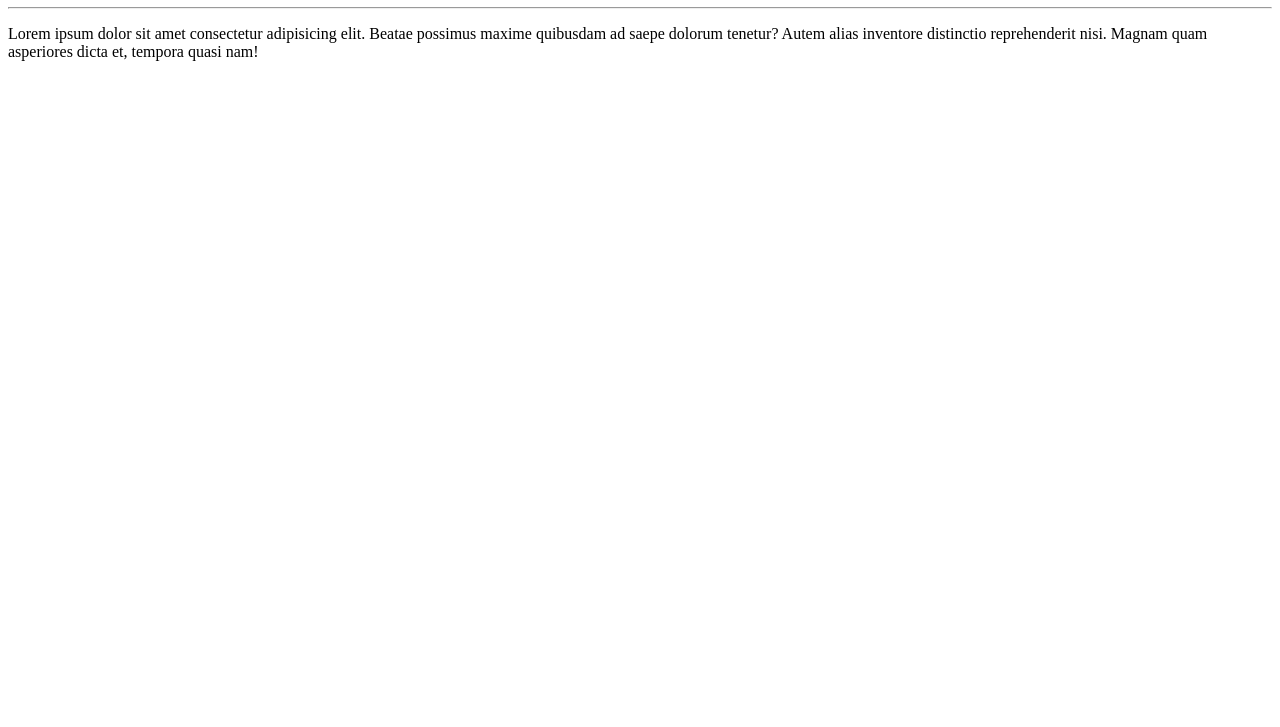
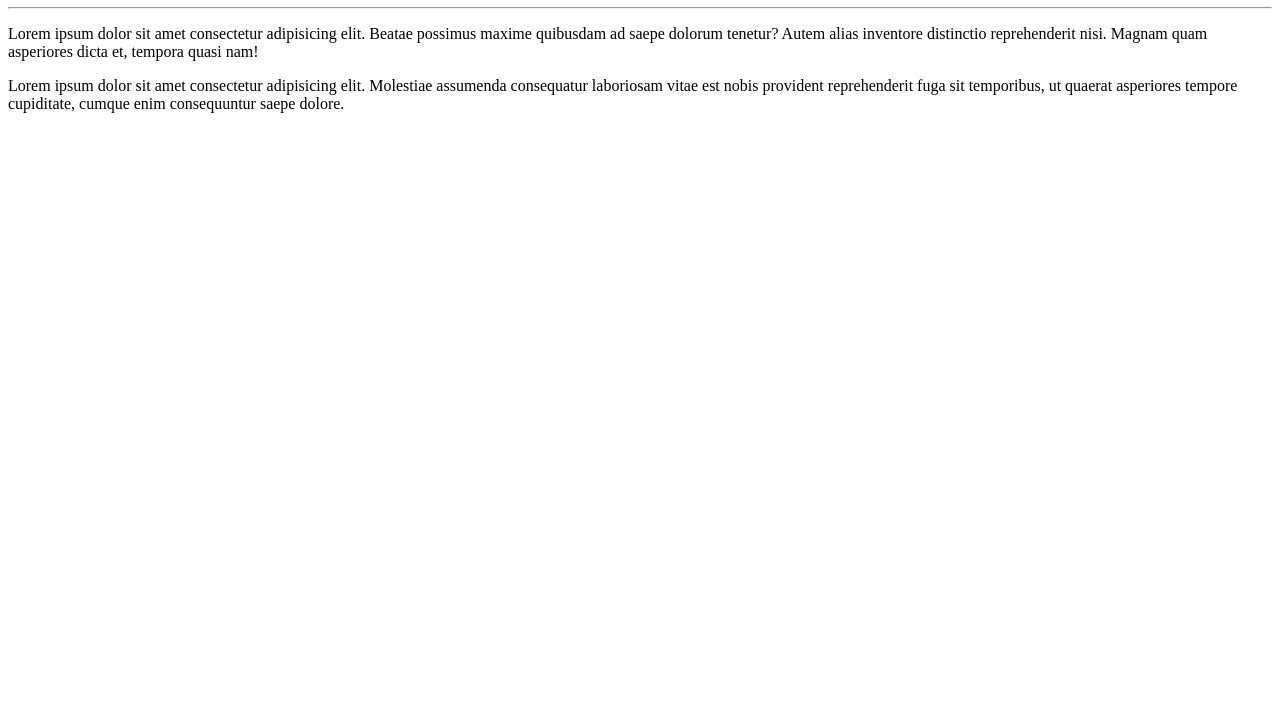
Before and after one commit to anacarolinnatavares/Ola-Mundo, a plain HTML site: page Site_exemplo/index.html in a window 1280 px wide. Shown: the part 73-800 px from the top of the page. Drawn offline with Linux system fonts and the light colour scheme.

Commit message:
Adicionei um parágrafo

```diff
--- a/Site_exemplo/index.html
+++ b/Site_exemplo/index.html
@@ -10,5 +10,6 @@
     <h1>Olá, Mundo!</h1>
     <hr>
     <p>Lorem ipsum dolor sit amet consectetur adipisicing elit. Beatae possimus maxime quibusdam ad saepe dolorum tenetur? Autem alias inventore distinctio reprehenderit nisi. Magnam quam asperiores dicta et, tempora quasi nam!</p>
+    <p>Lorem ipsum dolor sit amet consectetur adipisicing elit. Molestiae assumenda consequatur laboriosam vitae est nobis provident reprehenderit fuga sit temporibus, ut quaerat asperiores tempore cupiditate, cumque enim consequuntur saepe dolore.</p>
 </body>
 </html>
```
